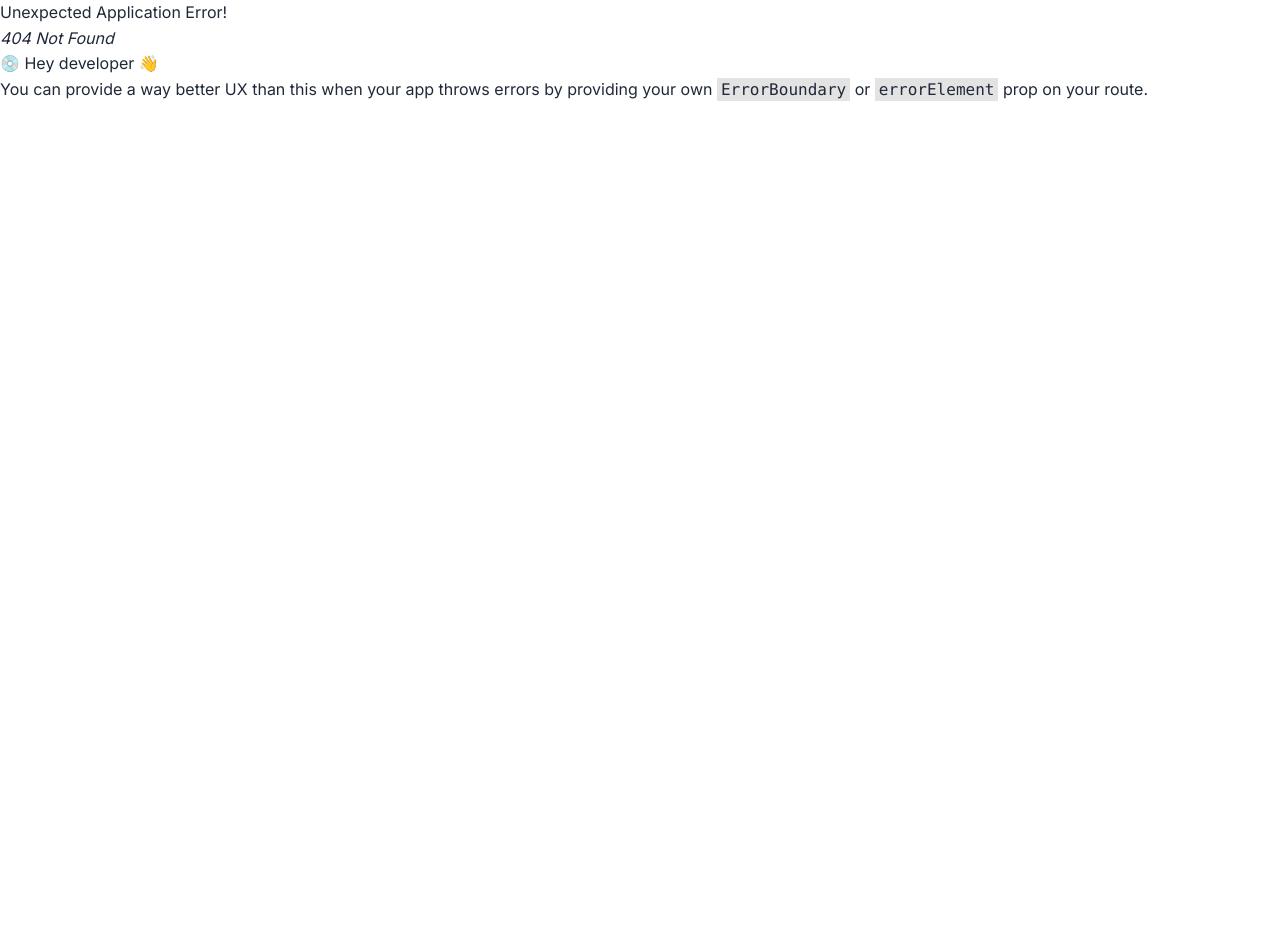
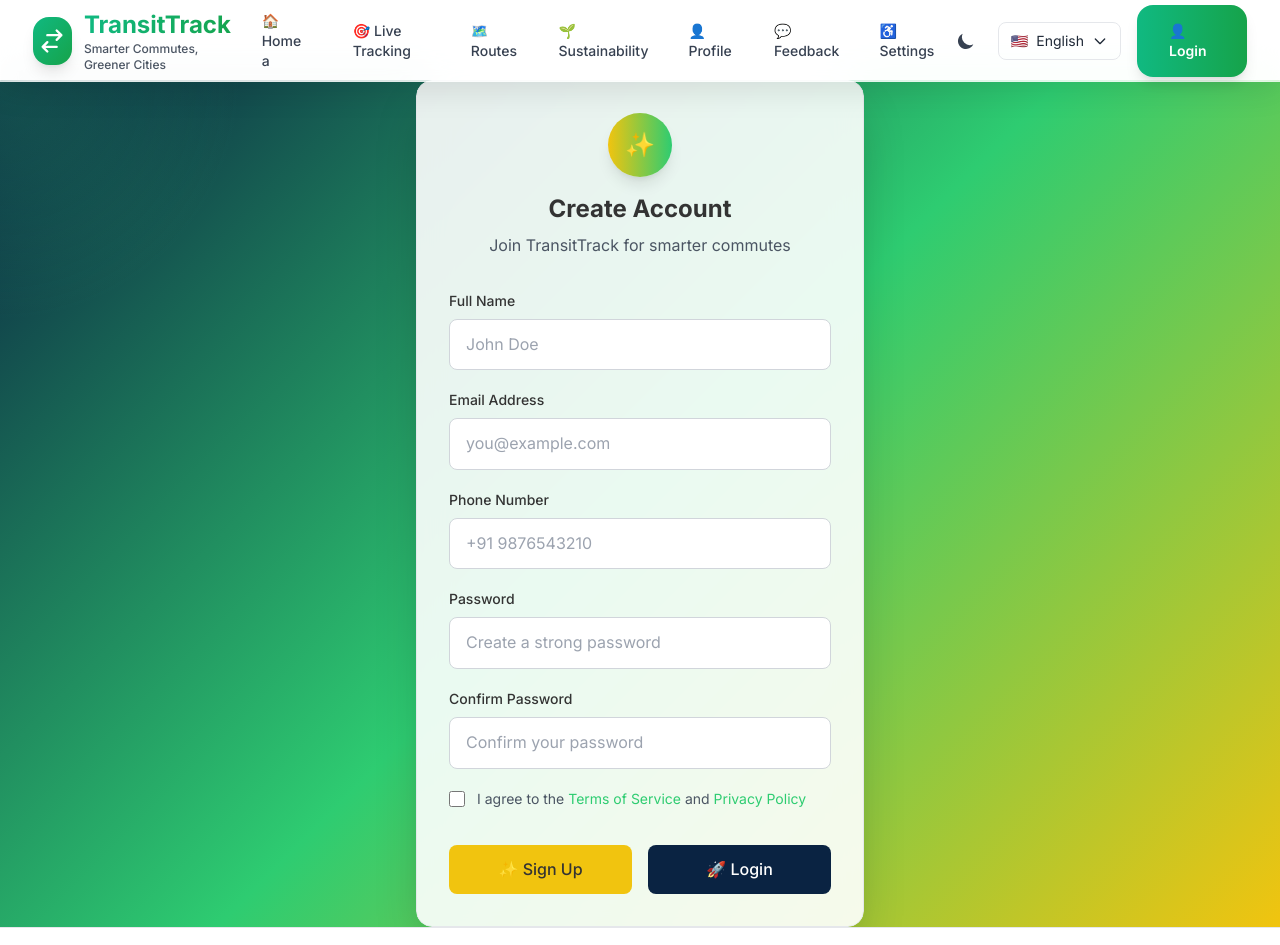
Before and after one commit to Biswayan2006/SIH2025, a React (Vite) app in the folder SIH2025/: page /signup in a window 1280 px wide. Before the commit this address had no page. Shown: the top 945 px of the page. Before the commit the page ends 800 px from the top, so only its background shows below. Built offline with nearby package versions, Linux system fonts and the light colour scheme.

Commit message:
sign up page creation

```diff
--- a/SIH2025/src/main.jsx
+++ b/SIH2025/src/main.jsx
@@ -9,6 +9,7 @@ import RoutesTimetable from './pages/RoutesTimetable.jsx'
 import GreenScore from './pages/GreenScore.jsx'
 import Feedback from './pages/Feedback.jsx'
 import Login from './pages/Login.jsx'
+import SignUp from './pages/SignUp.jsx'
 import Accessibility from './pages/Accessibility.jsx'
 import AdminDashboard from './pages/AdminDashboard.jsx'
 import Profile from './pages/Profile.jsx'
@@ -25,6 +26,7 @@ const router = createBrowserRouter([
       { path: 'profile', element: <Profile /> },
       { path: 'feedback', element: <Feedback /> },
       { path: 'login', element: <Login /> },
+      { path: 'signup', element: <SignUp /> },
       { path: 'accessibility', element: <Accessibility /> },
       { path: 'admin', element: <AdminDashboard /> },
     ],
--- /dev/null
+++ b/SIH2025/src/pages/SignUp.jsx
@@ -0,0 +1,240 @@
+import { useState, useEffect } from "react";
+import { useNavigate } from "react-router-dom";
+import { motion } from "framer-motion";
+
+export default function SignUp() {
+  const [formData, setFormData] = useState({
+    fullName: "",
+    email: "",
+    password: "",
+    confirmPassword: "",
+    phoneNumber: "",
+    agreeToTerms: false,
+  });
+  const [isLoading, setIsLoading] = useState(false);
+  const [cursorPos, setCursorPos] = useState({ x: 0, y: 0 });
+  const [passwordError, setPasswordError] = useState("");
+  const navigate = useNavigate();
+
+  const handleSubmit = async (e) => {
+    e.preventDefault();
+
+    // Validate passwords match
+    if (formData.password !== formData.confirmPassword) {
+      setPasswordError("Passwords do not match");
+      return;
+    }
+
+    setIsLoading(true);
+    await new Promise((resolve) => setTimeout(resolve, 1500));
+
+    // Here you would typically send the data to your backend
+    // For now, we'll just simulate a successful registration
+    if (formData.email && formData.password && formData.fullName) {
+      navigate("/login");
+    }
+
+    setIsLoading(false);
+  };
+
+  const handleInputChange = (e) => {
+    const { name, value, type, checked } = e.target;
+    setFormData((prev) => ({
+      ...prev,
+      [name]: type === "checkbox" ? checked : value,
+    }));
+
+    // Clear password error when user types in password fields
+    if (name === "password" || name === "confirmPassword") {
+      setPasswordError("");
+    }
+  };
+
+  // Track mouse globally for the gradient effect
+  useEffect(() => {
+    const handleMouseMove = (e) => {
+      setCursorPos({ x: e.clientX, y: e.clientY });
+    };
+    window.addEventListener("mousemove", handleMouseMove);
+    return () => window.removeEventListener("mousemove", handleMouseMove);
+  }, []);
+
+  const containerVariants = {
+    hidden: { opacity: 0, scale: 0.9 },
+    show: {
+      opacity: 1,
+      scale: 1,
+      transition: { duration: 0.6, when: "beforeChildren", staggerChildren: 0.2 },
+    },
+  };
+
+  const itemVariants = {
+    hidden: { opacity: 0, y: 30 },
+    show: { opacity: 1, y: 0, transition: { duration: 0.5 } },
+  };
+
+  return (
+    <div className="min-h-screen flex items-center justify-center px-4 relative overflow-hidden">
+      {/* ✨ Moving Gradient Background */}
+      <div
+        className="absolute inset-0"
+        style={{
+          background: `radial-gradient(600px circle at ${cursorPos.x}px ${cursorPos.y}px, rgba(46,204,113,0.25), transparent 40%),
+                       linear-gradient(135deg, #0A2342 0%, #2ECC71 50%, #F1C40F 100%)`,
+        }}
+      />
+
+      {/* 🔹 SignUp Card */}
+      <motion.div
+        variants={containerVariants}
+        initial="hidden"
+        animate="show"
+        className="w-full max-w-md relative rounded-2xl shadow-2xl overflow-hidden z-10"
+      >
+        <div className="relative bg-white/90 backdrop-blur-lg rounded-2xl p-8 border border-gray-200">
+          {/* Icon + Title */}
+          <motion.div variants={itemVariants} className="text-center mb-8">
+            <div className="w-16 h-16 bg-gradient-to-r from-[#F1C40F] to-[#2ECC71] rounded-full flex items-center justify-center mx-auto mb-4 shadow-lg">
+              <span className="text-white text-2xl">✨</span>
+            </div>
+            <h1 className="text-2xl font-bold text-[#333333]">Create Account</h1>
+            <p className="text-gray-600 mt-2">Join TransitTrack for smarter commutes</p>
+          </motion.div>
+
+          {/* Form */}
+          <form onSubmit={handleSubmit} className="space-y-5">
+            <motion.div variants={itemVariants}>
+              <label className="block text-sm font-medium text-[#333333] mb-2">
+                Full Name
+              </label>
+              <input
+                type="text"
+                name="fullName"
+                value={formData.fullName}
+                onChange={handleInputChange}
+                className="w-full px-4 py-3 border border-gray-300 rounded-lg focus:ring-2 focus:ring-[#2ECC71] focus:border-[#2ECC71] transition-colors"
+                placeholder="John Doe"
+                required
+              />
+            </motion.div>
+
+            <motion.div variants={itemVariants}>
+              <label className="block text-sm font-medium text-[#333333] mb-2">
+                Email Address
+              </label>
+              <input
+                type="email"
+                name="email"
+                value={formData.email}
+                onChange={handleInputChange}
+                className="w-full px-4 py-3 border border-gray-300 rounded-lg focus:ring-2 focus:ring-[#2ECC71] focus:border-[#2ECC71] transition-colors"
+                placeholder="you@example.com"
+                required
+              />
+            </motion.div>
+
+            <motion.div variants={itemVariants}>
+              <label className="block text-sm font-medium text-[#333333] mb-2">
+                Phone Number
+              </label>
+              <input
+                type="tel"
+                name="phoneNumber"
+                value={formData.phoneNumber}
+                onChange={handleInputChange}
+                className="w-full px-4 py-3 border border-gray-300 rounded-lg focus:ring-2 focus:ring-[#2ECC71] focus:border-[#2ECC71] transition-colors"
+                placeholder="+91 9876543210"
+              />
+            </motion.div>
+
+            <motion.div variants={itemVariants}>
+              <label className="block text-sm font-medium text-[#333333] mb-2">
+                Password
+              </label>
+              <input
+                type="password"
+                name="password"
+                value={formData.password}
+                onChange={handleInputChange}
+                className="w-full px-4 py-3 border border-gray-300 rounded-lg focus:ring-2 focus:ring-[#2ECC71] focus:border-[#2ECC71] transition-colors"
+                placeholder="Create a strong password"
+                required
+              />
+            </motion.div>
+
+            <motion.div variants={itemVariants}>
+              <label className="block text-sm font-medium text-[#333333] mb-2">
+                Confirm Password
+              </label>
+              <input
+                type="password"
+                name="confirmPassword"
+                value={formData.confirmPassword}
+                onChange={handleInputChange}
+                className="w-full px-4 py-3 border border-gray-300 rounded-lg focus:ring-2 focus:ring-[#2ECC71] focus:border-[#2ECC71] transition-colors"
+                placeholder="Confirm your password"
+                required
+              />
+              {passwordError && (
+                <p className="text-red-500 text-sm mt-1">{passwordError}</p>
+              )}
+            </motion.div>
+
+            <motion.div variants={itemVariants}>
+              <label className="flex items-center gap-3">
+                <input
+                  type="checkbox"
+                  name="agreeToTerms"
+                  checked={formData.agreeToTerms}
+                  onChange={handleInputChange}
+                  className="w-4 h-4 text-[#2ECC71] border-gray-300 rounded focus:ring-[#2ECC71]"
+                  required
+                />
+                <span className="text-sm text-gray-600">
+                  I agree to the{" "}
+                  <a href="#" className="text-[#2ECC71] hover:underline">
+                    Terms of Service
+                  </a>{" "}
+                  and{" "}
+                  <a href="#" className="text-[#2ECC71] hover:underline">
+                    Privacy Policy
+                  </a>
+                </span>
+              </label>
+            </motion.div>
+
+            {/* Buttons */}
+            <motion.div variants={itemVariants} className="flex gap-4 pt-4">
+              <motion.button
+                type="submit"
+                disabled={isLoading}
+                whileHover={{ scale: 1.05 }}
+                whileTap={{ scale: 0.95 }}
+                className="flex-1 px-6 py-3 bg-[#F1C40F] text-[#333333] rounded-lg font-medium hover:bg-[#e1b90d] disabled:opacity-50 disabled:cursor-not-allowed transition-all duration-200 flex items-center justify-center gap-2"
+              >
+                {isLoading ? (
+                  <>
+                    <div className="w-5 h-5 border-2 border-[#333333] border-t-transparent rounded-full animate-spin"></div>
+                    Creating Account...
+                  </>
+                ) : (
+                  <>✨ Sign Up</>
+                )}
+              </motion.button>
+
+              <motion.button
+                type="button"
+                whileHover={{ scale: 1.05 }}
+                whileTap={{ scale: 0.95 }}
+                onClick={() => navigate("/login")}
+                className="flex-1 px-6 py-3 bg-[#0A2342] text-white rounded-lg font-medium hover:bg-[#2ECC71] transition-all duration-200"
+              >
+                🚀 Login
+              </motion.button>
+            </motion.div>
+          </form>
+        </div>
+      </motion.div>
+    </div>
+  );
+}
```
